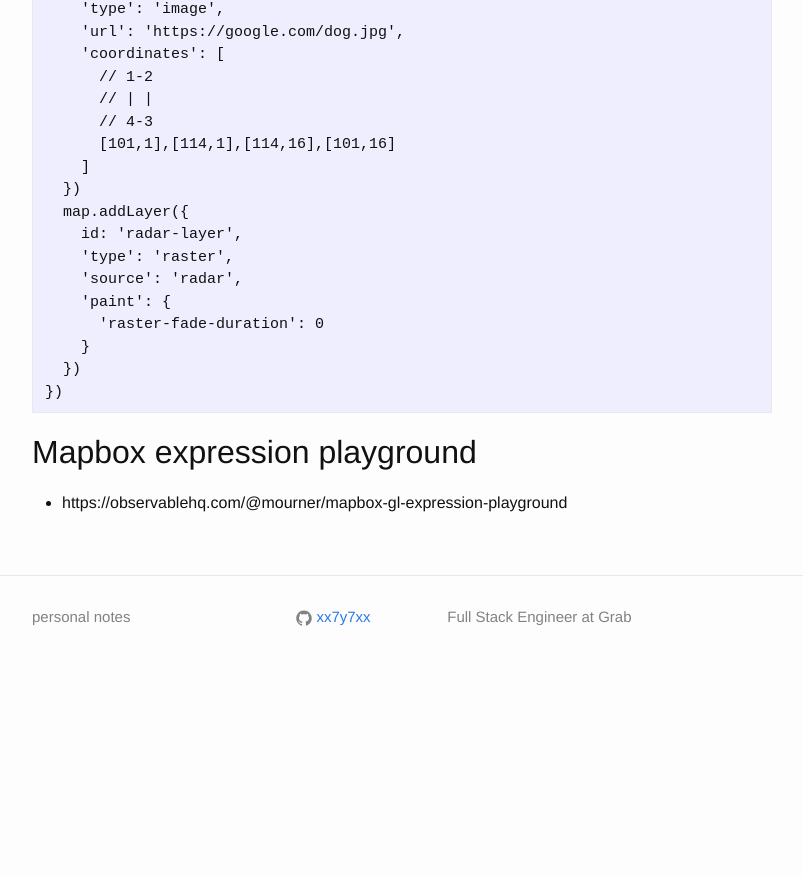
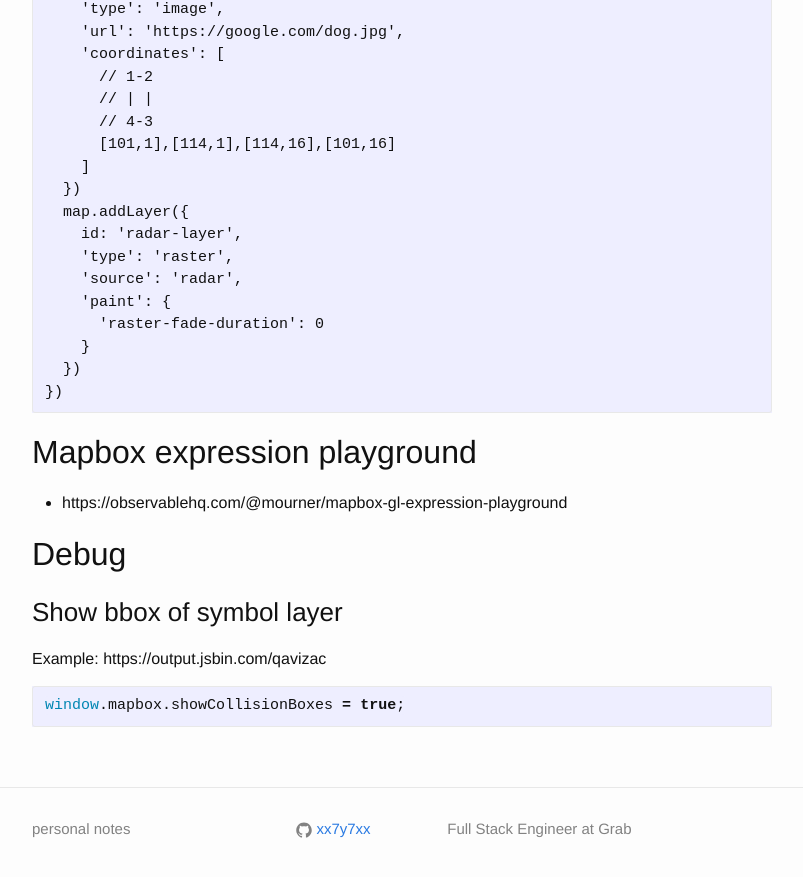
Before and after one commit to xx7y7xx/xx7y7xx.github.io, a Jekyll site: the page built from _pages/dev/mapbox.md, in a window 1280 px wide and 900 px high, scrolled down 746 px. Shown: the top 877 px of the window, without its empty margins (238-1041 px from the left). Built offline with Jekyll 4.4.1, drawn with Linux system fonts in a browser that asks for light colours; comment, search, counter and statistics services are not loaded; before the commit the page ends 1435 px from its top, so only the background shows below that.

Commit message:
Show bbox of symbol layer

````diff
--- a/_pages/dev/mapbox.md
+++ b/_pages/dev/mapbox.md
@@ -40,3 +40,13 @@ map.on('load', () => {
 ## Mapbox expression playground
 
 * https://observablehq.com/@mourner/mapbox-gl-expression-playground
+
+## Debug
+
+### Show bbox of symbol layer
+
+Example: https://output.jsbin.com/qavizac
+
+```js
+window.mapbox.showCollisionBoxes = true;
+```
````
